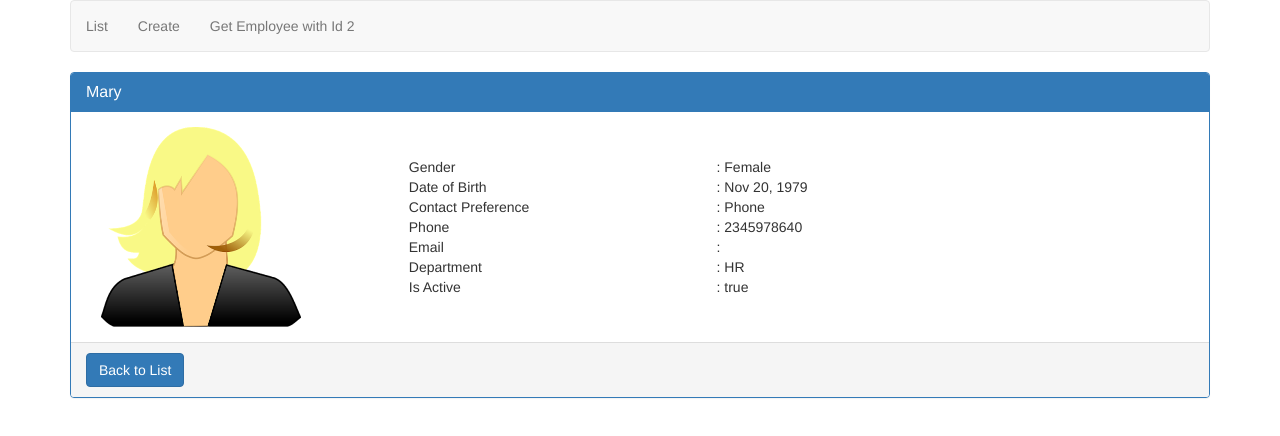
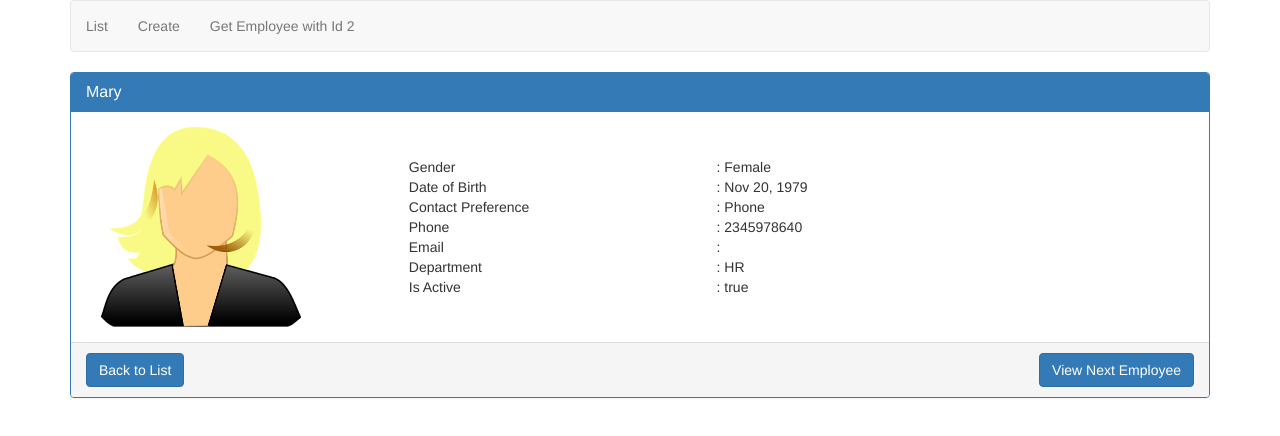
Before and after one commit to toan09sk/AngularLearning, an Angular app: page /employees/2 in a window 1280 px wide. Shown: the top 436 px of the page. Built offline with nearby package versions, Linux system fonts and the light colour scheme.

Commit message:
video 38: Subscribe to angular route parameter changes

```diff
--- a/src/app/employees/employee-details.component.html
+++ b/src/app/employees/employee-details.component.html
@@ -80,5 +80,8 @@
     <a class="btn btn-primary" routerLink="/list">
       Back to List
     </a>
+    <button class="btn btn-primary pull-right" (click)="getNextEmployee()">
+      View Next Employee
+    </button>
   </div>
 </div>
--- a/src/app/employees/employee-details.component.ts
+++ b/src/app/employees/employee-details.component.ts
@@ -1,6 +1,6 @@
 import { Component, OnInit } from '@angular/core';
 import { EmployeeService } from './employee.service';
-import { ActivatedRoute } from '@angular/router';
+import { ActivatedRoute, Router } from '@angular/router';
 import { Employee } from '../models/employee.model';
 
 @Component({
@@ -11,13 +11,26 @@
 export class EmployeeDetailsComponent implements OnInit {
 
   employee: Employee;
+  private _id;
   constructor(private _route: ActivatedRoute,
-    private _employeeService: EmployeeService) { }
+    private _employeeService: EmployeeService,
+    private _router: Router) { }
 
   ngOnInit() {
-    // Convert string to int "+"
-    const id = +this._route.snapshot.paramMap.get('id');
-    this.employee = this._employeeService.getEmployee(id);
+    this._route.params.subscribe(params => {
+      this._id = +params['id'];
+      this.employee = this._employeeService.getEmployee(this._id);
+    });
+  }
+
+  getNextEmployee() {
+    if (this._id < 3) {
+      this._id = this._id + 1;
+    } else {
+      this._id = 1;
+    }
+
+    this._router.navigate(['/employees', this._id]);
   }
 
 }
```
Lines whose indentation alone changed are shown as unchanged.
